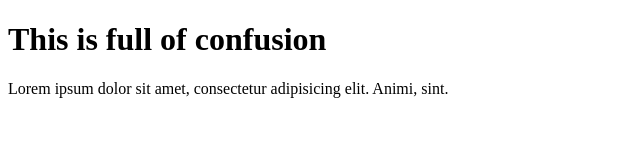
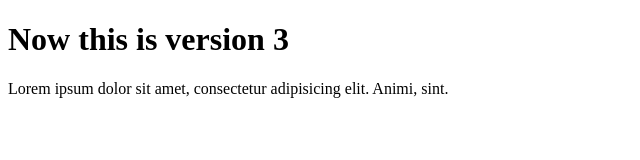
Before and after one commit to MyNameIsFerozKhan007/First_Project, a plain HTML site: page home.html in a window 1280 px wide. Shown: the whole page, without its empty margins (0-640 px from the left). Drawn offline with Linux system fonts and the light colour scheme.

Commit message:
version3

```diff
--- a/home.html
+++ b/home.html
@@ -6,7 +6,7 @@
     <title>Document</title>
 </head>
 <body>
-    <h1>This is full of confusion</h1>
+    <h1>Now this is version 3</h1>
     <p>Lorem ipsum dolor sit amet, consectetur adipisicing elit. Animi, sint.</p>
 </body>
 </html>
```
